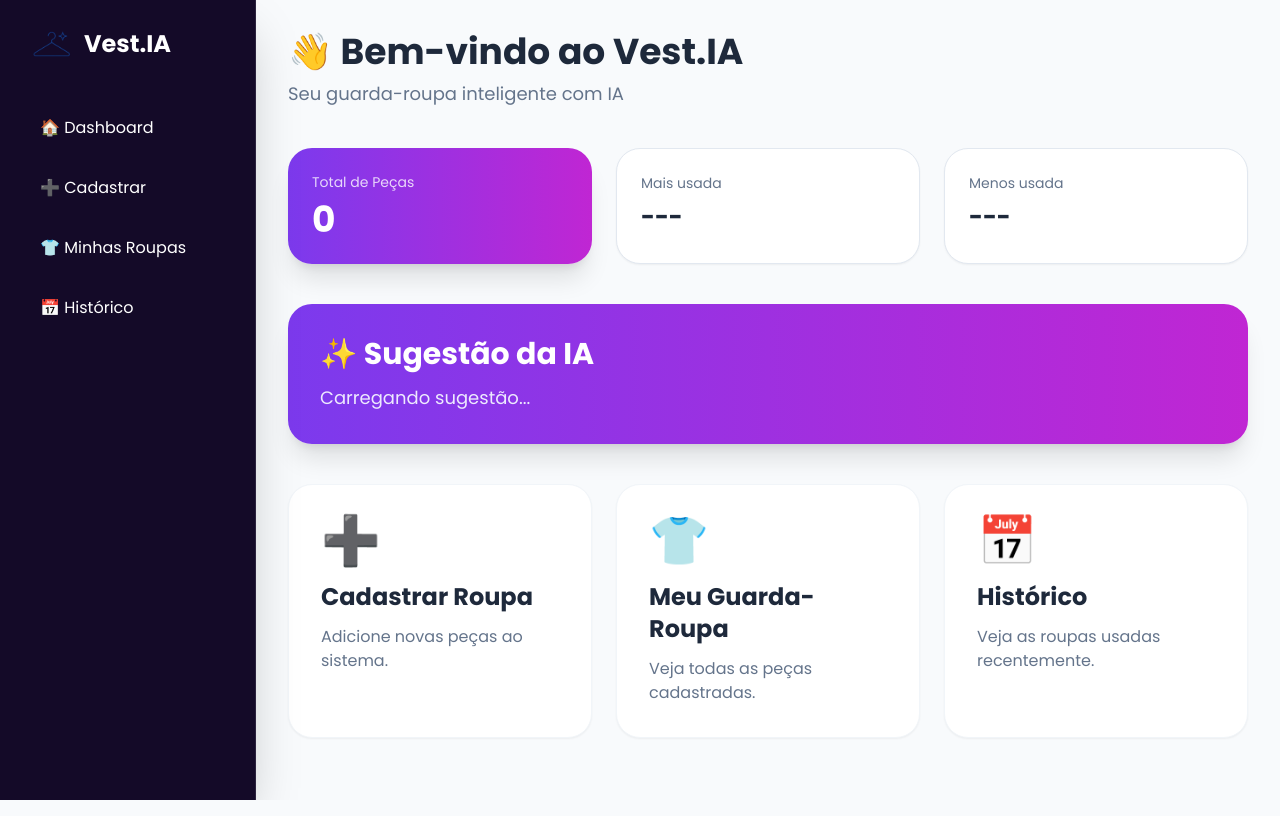
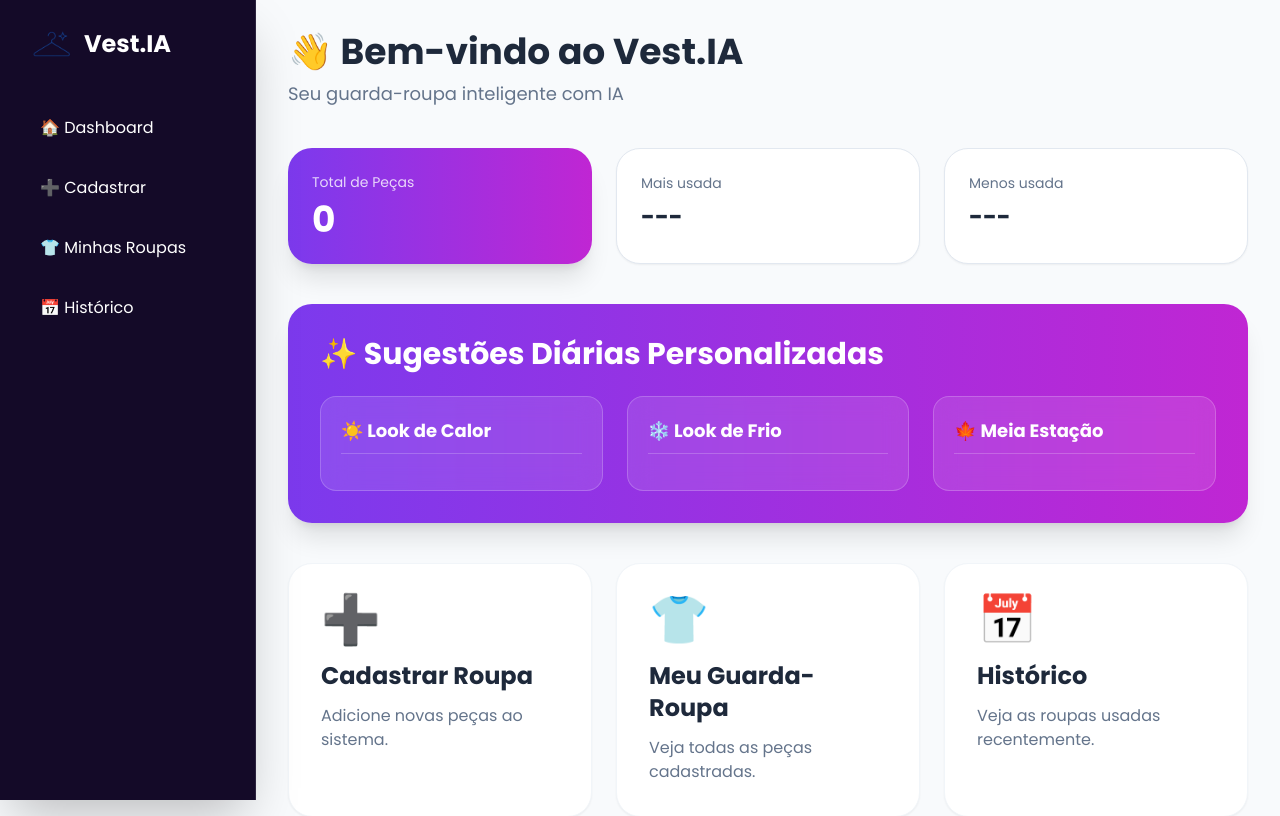
Before and after one commit to ReinaldoSD/Testes_de_funcionalidade, a Flask app: template Vest.IA/templates/dashboard.html in a window 1280 px wide. Shown: the top 816 px of the page. Run offline with Flask 3, Linux system fonts and the light colour scheme; the template is opened without the code that fills it, so the values that code supplies are empty; some libraries are stand-ins or nearby versions.

Commit message:
Update dashboard.html

```diff
--- a/Vest.IA/templates/dashboard.html
+++ b/Vest.IA/templates/dashboard.html
@@ -2,158 +2,184 @@
 
 {% block content %}
 
-<div class="mb-10">
-
+<div class="mb-10 flex flex-col md:flex-row md:items-center md:justify-between gap-4">
+    <div>
         <h1 class="text-4xl font-bold text-slate-800">
             👋 Bem-vindo ao Vest.IA
         </h1>
-
         <p class="text-slate-500 mt-2 text-lg">
             Seu guarda-roupa inteligente com IA
         </p>
-
     </div>
 
-<!-- CARDS SUPERIORES -->
+    <div id="statusClima" class="hidden items-center gap-3 bg-white px-5 py-3 rounded-2xl border border-slate-100 shadow-sm">
+        <span class="text-3xl" id="iconeClima">☀️</span>
+        <div>
+            <p class="text-xs text-slate-400 font-bold uppercase tracking-wider">Clima Hoje</p>
+            <p class="text-sm font-bold text-slate-800" id="textoClima">Carregando...</p>
+        </div>
+    </div>
+</div>
+
 <div class="grid grid-cols-1 md:grid-cols-3 gap-6 mb-10">
-
     <div class="bg-gradient-to-r from-violet-600 to-fuchsia-600 text-white p-6 rounded-3xl shadow-xl">
-        <p class="text-sm opacity-80">
-            Total de Peças
-        </p>
-
-        <h2 id="totalRoupas" class="text-4xl font-bold mt-2">
-            0
-        </h2>
+        <p class="text-sm opacity-80">Total de Peças</p>
+        <h2 id="totalRoupas" class="text-4xl font-bold mt-2">0</h2>
     </div>
 
     <div class="bg-white p-6 rounded-3xl border border-slate-200 shadow-sm">
-        <p class="text-slate-500 text-sm">
-            Mais usada
-        </p>
-
-        <h2 id="maisUsada" class="text-2xl font-bold text-slate-800 mt-2">
-            ---
-        </h2>
+        <p class="text-slate-500 text-sm">Mais usada</p>
+        <h2 id="maisUsada" class="text-2xl font-bold text-slate-800 mt-2">---</h2>
     </div>
 
     <div class="bg-white p-6 rounded-3xl border border-slate-200 shadow-sm">
-        <p class="text-slate-500 text-sm">
-            Menos usada
-        </p>
-
-        <h2 id="menosUsada" class="text-2xl font-bold text-slate-800 mt-2">
-            ---
-        </h2>
+        <p class="text-slate-500 text-sm">Menos usada</p>
+        <h2 id="menosUsada" class="text-2xl font-bold text-slate-800 mt-2">---</h2>
+    </div>
 </div>
 
+<div class="bg-gradient-to-r from-violet-600 to-fuchsia-600 rounded-3xl p-8 text-white shadow-xl mb-10">
+
+    <div class="flex items-center justify-between mb-6">
+        <h2 class="text-3xl font-bold">✨ Sugestões Diárias Personalizadas</h2>
+        <span id="badgeFallback" class="hidden text-xs bg-white/20 text-white font-bold px-3 py-1 rounded-full">
+            Modo Offline / Padrão
+        </span>
     </div>
 
-<!-- SUGESTÃO IA -->
-<div class="bg-gradient-to-r from-violet-600 to-fuchsia-600 rounded-3xl p-8 text-white shadow-xl mb-10">
+    <div class="grid grid-cols-1 lg:grid-cols-3 gap-6">
 
-    <div class="flex items-center justify-between">
+        <div id="card-calor" class="bg-white/10 backdrop-blur-md p-5 rounded-2xl border border-white/20">
+            <div class="flex justify-between items-center mb-4 border-b border-white/20 pb-2">
+                <h3 class="font-bold text-lg">☀️ Look de Calor</h3>
+                <span class="badge-recomendado hidden bg-amber-400 text-amber-900 text-[10px] font-bold px-2 py-1 rounded">RECOMENDADO</span>
+            </div>
+            <div id="lookCalor" class="space-y-3"></div>
+        </div>
 
-        <div>
+        <div id="card-frio" class="bg-white/10 backdrop-blur-md p-5 rounded-2xl border border-white/20">
+            <div class="flex justify-between items-center mb-4 border-b border-white/20 pb-2">
+                <h3 class="font-bold text-lg">❄️ Look de Frio</h3>
+                <span class="badge-recomendado hidden bg-amber-400 text-amber-900 text-[10px] font-bold px-2 py-1 rounded">RECOMENDADO</span>
+            </div>
+            <div id="lookFrio" class="space-y-3"></div>
+        </div>
 
-            <h2 class="text-3xl font-bold mb-3">
-                ✨ Sugestão da IA
-            </h2>
-
-            <p id="sugestaoIA" class="text-lg text-violet-100">
-                Carregando sugestão...
-            </p>
-
+        <div id="card-meia_estacao" class="bg-white/10 backdrop-blur-md p-5 rounded-2xl border border-white/20">
+            <div class="flex justify-between items-center mb-4 border-b border-white/20 pb-2">
+                <h3 class="font-bold text-lg">🍁 Meia Estação</h3>
+                <span class="badge-recomendado hidden bg-amber-400 text-amber-900 text-[10px] font-bold px-2 py-1 rounded">RECOMENDADO</span>
+            </div>
+            <div id="lookMeiaEstacao" class="space-y-3"></div>
         </div>
 
     </div>
 
 </div>
 
-<!-- AÇÕES -->
 <div class="grid grid-cols-1 md:grid-cols-3 gap-6">
-
-    <a href="/cadastrar"
-       class="bg-white p-8 rounded-3xl border border-slate-100 shadow-sm hover:shadow-xl transition group">
-
-        <div class="text-5xl mb-4">
-            ➕
-        </div>
-
-        <h2 class="text-2xl font-bold text-slate-800 group-hover:text-violet-600 transition">
-            Cadastrar Roupa
-        </h2>
-
-        <p class="text-slate-500 mt-3">
-            Adicione novas peças ao sistema.
-        </p>
-
+    <a href="/cadastrar" class="bg-white p-8 rounded-3xl border border-slate-100 shadow-sm hover:shadow-xl transition group">
+        <div class="text-5xl mb-4">➕</div>
+        <h2 class="text-2xl font-bold text-slate-800 group-hover:text-violet-600 transition">Cadastrar Roupa</h2>
+        <p class="text-slate-500 mt-3">Adicione novas peças ao sistema.</p>
     </a>
 
-    <a href="/roupas"
-       class="bg-white p-8 rounded-3xl border border-slate-100 shadow-sm hover:shadow-xl transition group">
-
-        <div class="text-5xl mb-4">
-            👕
-        </div>
-
-        <h2 class="text-2xl font-bold text-slate-800 group-hover:text-violet-600 transition">
-            Meu Guarda-Roupa
-        </h2>
-
-        <p class="text-slate-500 mt-3">
-            Veja todas as peças cadastradas.
-        </p>
-
+    <a href="/minhas_roupas" class="bg-white p-8 rounded-3xl border border-slate-100 shadow-sm hover:shadow-xl transition group">
+        <div class="text-5xl mb-4">👕</div>
+        <h2 class="text-2xl font-bold text-slate-800 group-hover:text-violet-600 transition">Meu Guarda-Roupa</h2>
+        <p class="text-slate-500 mt-3">Veja todas as peças cadastradas.</p>
     </a>
 
-    <a href="/historico_page"
-       class="bg-white p-8 rounded-3xl border border-slate-100 shadow-sm hover:shadow-xl transition group">
-
-        <div class="text-5xl mb-4">
-            📅
-        </div>
-
-        <h2 class="text-2xl font-bold text-slate-800 group-hover:text-violet-600 transition">
-            Histórico
-        </h2>
-
-        <p class="text-slate-500 mt-3">
-            Veja as roupas usadas recentemente.
-        </p>
-
+    <a href="/historico_page" class="bg-white p-8 rounded-3xl border border-slate-100 shadow-sm hover:shadow-xl transition group">
+        <div class="text-5xl mb-4">📅</div>
+        <h2 class="text-2xl font-bold text-slate-800 group-hover:text-violet-600 transition">Histórico</h2>
+        <p class="text-slate-500 mt-3">Veja as roupas usadas recentemente.</p>
     </a>
-
 </div>
 
 <script>
+document.addEventListener('DOMContentLoaded', function() {
+    carregarDashboard();
+    carregarSugestoesDiarias();
+});
 
 async function carregarDashboard() {
-
     const res = await fetch('/listar');
     const roupas = await res.json();
-
     document.getElementById('totalRoupas').textContent = roupas.length;
 
-    if (roupas.length === 0) {
+    if (roupas.length === 0) return;
+
+    // Lógica Original do seu código
+    const ordenadas = [...roupas].sort((a, b) => b.vezes_usada - a.vezes_usada);
+    document.getElementById('maisUsada').textContent = ordenadas[0]?.nome || "---";
+    document.getElementById('menosUsada').textContent = ordenadas[ordenadas.length - 1]?.nome || "---";
+}
+
+async function carregarSugestoesDiarias() {
+    try {
+        const res = await fetch('/api/sugestoes_combinacoes');
+        const dados = await res.json();
+
+        // Renderiza os 3 blocos
+        renderizarLookResumido(dados.looks.calor, 'lookCalor');
+        renderizarLookResumido(dados.looks.frio, 'lookFrio');
+        renderizarLookResumido(dados.looks.meia_estacao, 'lookMeiaEstacao');
+
+        // Lida com API do Clima
+        if (dados.fallback_ativo || !dados.clima_atual) {
+            document.getElementById('badgeFallback').classList.remove('hidden');
+        } else {
+            const painelClima = document.getElementById('statusClima');
+            painelClima.classList.remove('hidden');
+            painelClima.classList.add('flex');
+
+            document.getElementById('textoClima').textContent = `${dados.temperatura}°C`;
+
+            const icones = { "calor": "☀️", "frio": "❄️", "meia_estacao": "🍁" };
+            document.getElementById('iconeClima').textContent = icones[dados.clima_atual];
+
+            // Pinta a borda da caixa sugerida
+            const cardRecomendado = document.getElementById(`card-${dados.clima_atual}`);
+            if (cardRecomendado) {
+                cardRecomendado.classList.remove('bg-white/10', 'border-white/20');
+                cardRecomendado.classList.add('bg-white', 'text-slate-900', 'shadow-2xl', 'scale-105');
+                cardRecomendado.querySelector('.badge-recomendado').classList.remove('hidden');
+
+                // Ajusta o texto da caixa branca para ficar visível (pois o fundo mudou)
+                cardRecomendado.querySelectorAll('p').forEach(p => p.classList.add('text-slate-500'));
+                cardRecomendado.querySelectorAll('h3').forEach(h => h.classList.add('text-slate-800'));
+            }
+        }
+    } catch (error) {
+        console.error("Erro ao carregar sugestões:", error);
+    }
+}
+
+function renderizarLookResumido(pecas, elementId) {
+    const container = document.getElementById(elementId);
+    if (!pecas || pecas.length === 0) {
+        container.innerHTML = `<p class="text-sm opacity-70 italic text-center py-4">Sem peças suficientes.</p>`;
         return;
     }
 
-    const ordenadas = [...roupas].sort(
-        (a, b) => b.vezes_usada - a.vezes_usada
-    );
+    container.innerHTML = '';
+    pecas.forEach(peca => {
+        let imgSrc = peca.foto;
+        if (!imgSrc || imgSrc === 'None') imgSrc = '/static/placeholder-roupa.png';
+        if (imgSrc && !imgSrc.startsWith('/') && !imgSrc.startsWith('http')) imgSrc = '/' + imgSrc;
 
-    document.getElementById('maisUsada').textContent =
-        ordenadas[0]?.nome || "---";
-
-    document.getElementById('menosUsada').textContent =
-        ordenadas[ordenadas.length - 1]?.nome || "---";
-
-    document.getElementById('sugestaoIA').textContent = "";
+        container.innerHTML += `
+            <div class="flex items-center gap-3 bg-black/10 p-2 rounded-xl">
+                <img src="${imgSrc}" class="w-10 h-10 object-cover rounded-lg bg-white/20" onerror="this.src='https://cdn-icons-png.flaticon.com/512/3159/3159614.png'">
+                <div class="min-w-0 flex-1">
+                    <p class="text-xs font-bold truncate">${peca.nome}</p>
+                    <p class="text-[10px] opacity-70 capitalize">${peca.tipo}</p>
+                </div>
+            </div>
+        `;
+    });
 }
-
-window.onload = carregarDashboard;
-
 </script>
 
 {% endblock %}
```
Lines whose indentation alone changed are shown as unchanged.
